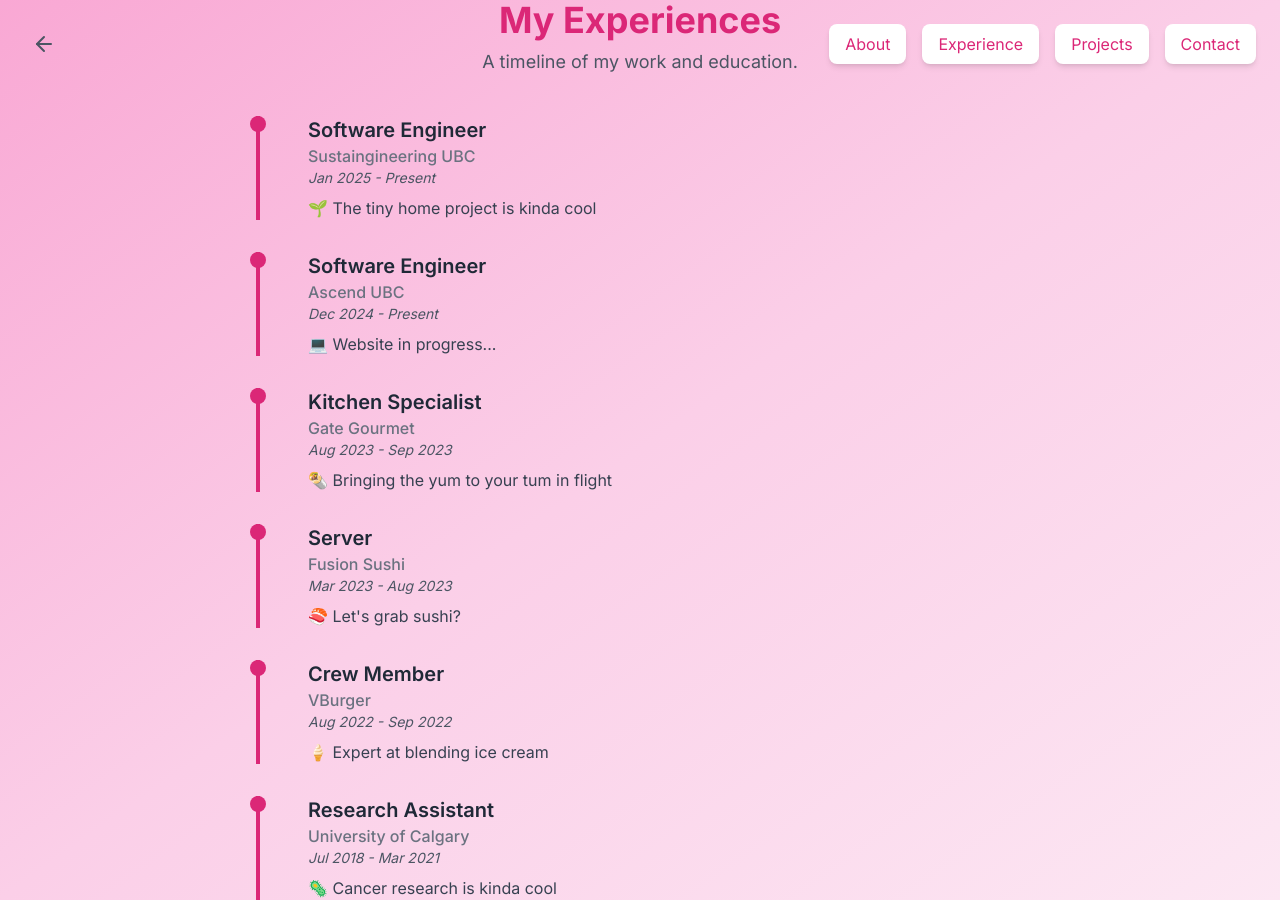
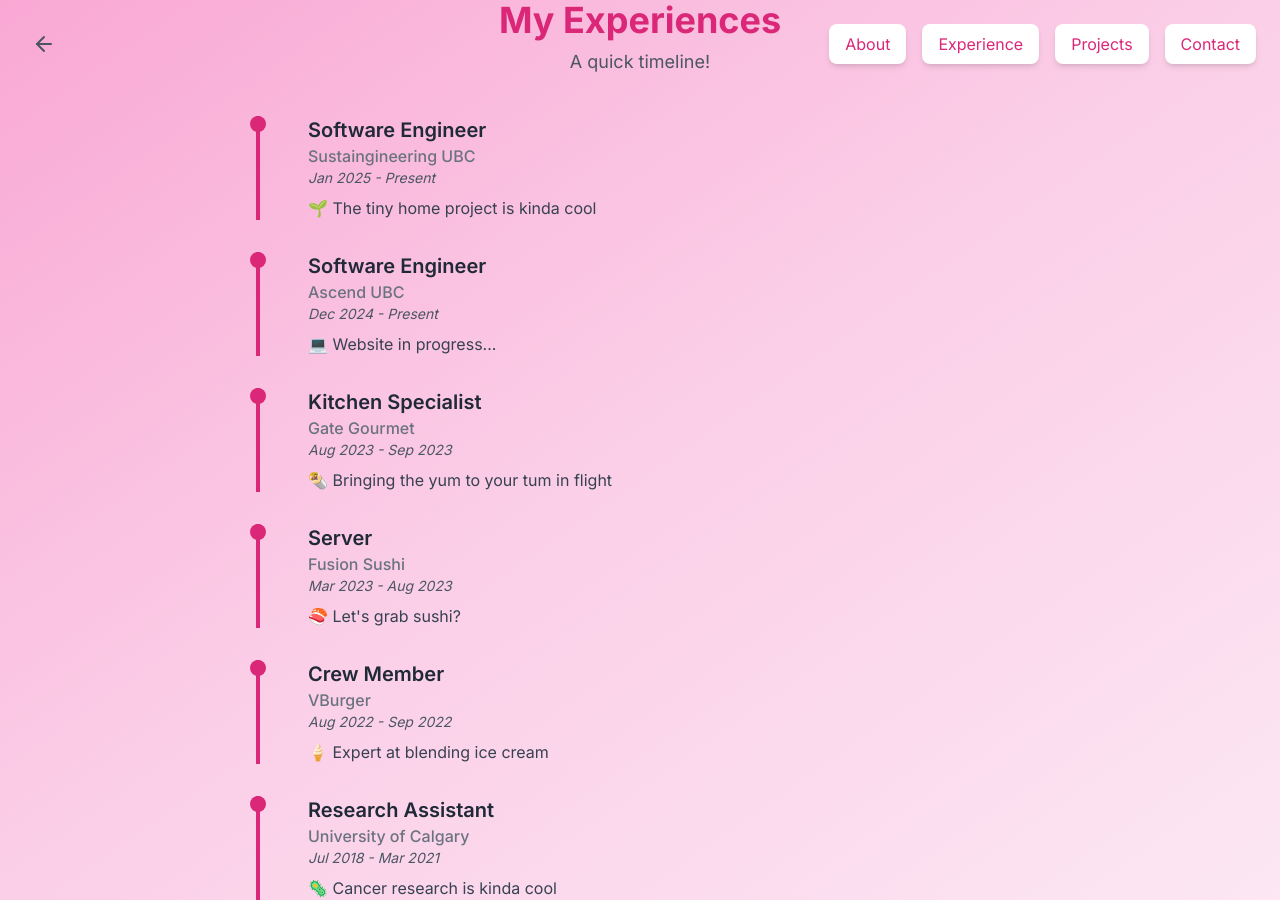
Before and after one commit to gracewxng/Portfolio, a Next.js app: page /experience in a window 1280 px wide. Built offline with nearby package versions, Linux system fonts and the light colour scheme; no server answers; what tailwindcss-debug-screens would draw is missing.

Commit message:
experience page text

```diff
--- a/app/experience/page.tsx
+++ b/app/experience/page.tsx
@@ -60,7 +60,7 @@
       {/* Page Header */}
       <div className="text-center">
         <h1 className="text-4xl font-bold text-pink-600">My Experiences</h1>
-        <p className="text-lg text-gray-600 mt-2">A timeline of my work and education.</p>
+        <p className="text-lg text-gray-600 mt-2">A quick timeline!</p>
       </div>
 
       {/* Timeline */}
```
